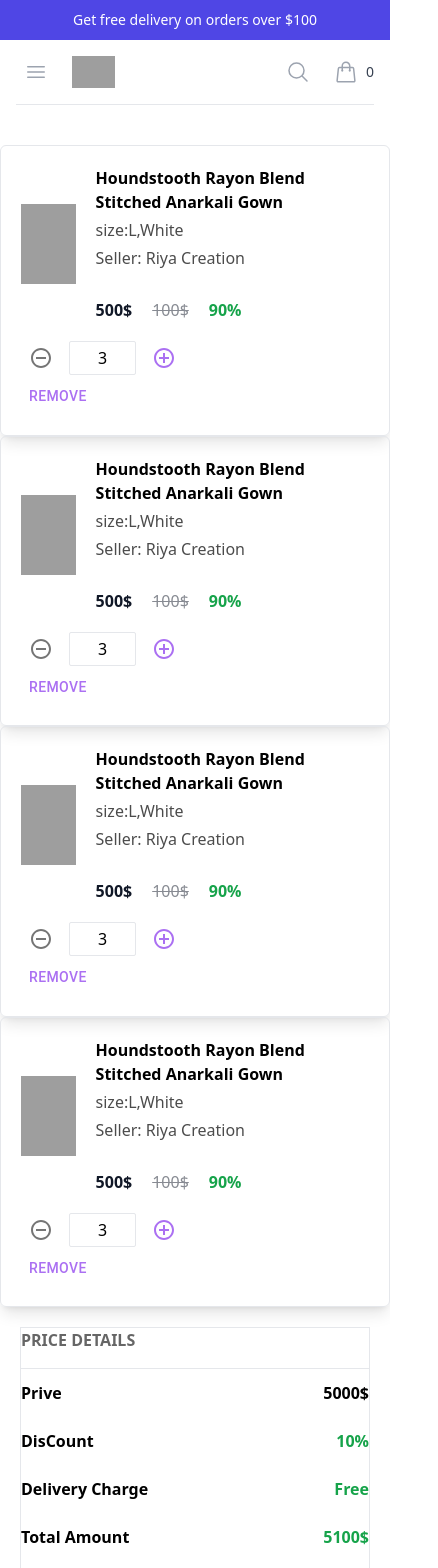
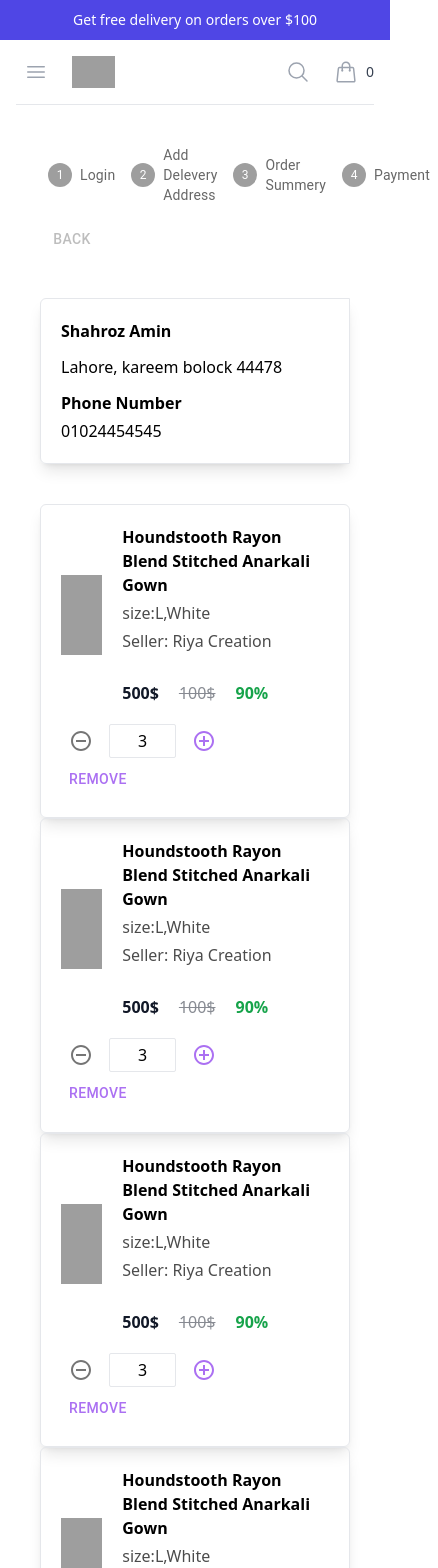
Before and after one commit to shahrozamin0314/All_Files_for_Projects, a React (Create React App) app: page / in a window 390 px wide. Shown: the top 1568 px of the page, 438 px wide, since content can reach past the window. Built offline with nearby package versions, Linux system fonts and the light colour scheme; grey boxes are pictures that could not be loaded.

Commit message:
Add today work

```diff
--- a/src/App.js
+++ b/src/App.js
@@ -2,19 +2,25 @@ import React from "react";
 import Navbar from '../src/components/Navbar'
 import Footer from "./components/Footer/Footer";
 import Cart from "./components/cart/Cart";
+import Checkout from "./components/CheckOut/Checkout";
 
 function App() {
   return (
     <div>
-
-      <Navbar/>
+      <div className="mb-2">
+        <Navbar/>
+      </div>
 
       {/*<HomePage/>*/}
       {/*<Product/>*/}
       {/*<ProductDetails/>*/}
-      <Cart/>
+      {/*<Cart/>*/}
 
+      <Checkout/>
+
+    <div>
       <Footer/>
+    </div>
 
     </div>
   );
--- /dev/null
+++ b/src/components/AddressCard/AddressCard.jsx
@@ -0,0 +1,18 @@
+import React from 'react'
+
+const AddressCard = () => {
+  return (
+    <div>
+        <div className='space-y-3'>
+            <p className='font-semibold'>Shahroz Amin</p>
+            <p>Lahore, kareem bolock 44478</p>
+            <div className='space-y-1'>
+                <p className='font-semibold'>Phone Number</p>
+                <p>01024454545</p>
+            </div>
+        </div>
+    </div>
+  )
+}
+
+export default AddressCard
--- /dev/null
+++ b/src/components/CheckOut/Checkout.jsx
@@ -0,0 +1,84 @@
+import * as React from 'react';
+import Box from '@mui/material/Box';
+import Stepper from '@mui/material/Stepper';
+import Step from '@mui/material/Step';
+import StepLabel from '@mui/material/StepLabel';
+import Button from '@mui/material/Button';
+import Typography from '@mui/material/Typography';
+import { useLocation } from 'react-router-dom';
+import DeliveryAddressForm from './DeliveryAddressForm';
+import OrderSummery from './OrderSummery';
+
+const steps = ['Login', 'Add Delevery Address', 'Order Summery', 'Payment'];
+
+export default function Checkout() {
+    const [activeStep, setActiveStep] = React.useState(0);
+    const location = useLocation();
+    const querySearch = new URLSearchParams(location.search);
+
+    const step = querySearch.get("step");
+
+
+    const handleNext = () => {
+
+
+        setActiveStep((prevActiveStep) => prevActiveStep + 1);
+    };
+
+    const handleBack = () => {
+        setActiveStep((prevActiveStep) => prevActiveStep - 1);
+    };
+
+
+    return (
+
+        <div className='px-10 lg:px-20 mt-10'>
+            <Box sx={{ width: '100%' }}>
+                <Stepper activeStep={step}>
+                    {steps.map((label, index) => {
+                        const stepProps = {};
+                        const labelProps = {};
+
+                        return (
+                            <Step key={label} {...stepProps}>
+                                <StepLabel {...labelProps}>{label}</StepLabel>
+                            </Step>
+                        );
+                    })}
+                </Stepper>
+                {activeStep === steps.length ? (
+                    <React.Fragment>
+                        <Typography sx={{ mt: 2, mb: 1 }}>
+                            All steps completed - you&apos;re finished
+                        </Typography>
+
+                    </React.Fragment>
+                ) : (
+                    <React.Fragment>
+
+
+                        <Box sx={{ display: 'flex', flexDirection: 'row', pt: 2 }}>
+                            <Button
+                                color="inherit"
+                                disabled={activeStep === 0}
+                                onClick={handleBack}
+                                sx={{ mr: 1 }}
+                            >
+                                Back
+                            </Button>
+
+
+                        </Box>
+
+                        <div className='mt-10'>
+                            {step==2? <DeliveryAddressForm/>:<OrderSummery/>}
+                        </div>
+
+                    </React.Fragment>
+                )}
+            </Box>
+        </div>
+
+
+    );
+}
--- /dev/null
+++ b/src/components/CheckOut/DeliveryAddressForm.jsx
@@ -0,0 +1,78 @@
+import { Grid } from '@material-ui/core'
+import React from 'react'
+import AddressCard from '../AddressCard/AddressCard'
+import { Box, Button, TextField } from '@mui/material'
+
+const DeliveryAddressForm = () => {
+
+    const handleSubmit=(e)=>{
+        e.preventDefault();
+        const data= new FormData(e.currentTarget);
+
+        const address={
+            firstName:data.get("firstName"),
+            lastName:data.get("lastName"),
+            streetAddress:data.get("address"),
+            city:data.get("city"),
+            state:data.get("state"),
+            zip:data.get("zip"),
+            mobile:data.get("phoneNumber")
+        }
+
+        console.log("address",address);
+    }
+
+    return (
+        <div>
+            <Grid container spacing={4} >
+                <Grid xs={12} lg={5} className='border rounded-e-md shadow-md h-[30.5rem] overflow-y-scroll'>
+                    <div className='p-5 py-7 border-b cursor-pointer'></div>
+                    <AddressCard />
+                    <Button sx={{ mt: 2, bgcolor: "RGB(145 85 253)" }} size='large' variant='contained'>Delete Here</Button>
+                </Grid>
+
+                <Grid item xs={12} lg={7}>
+                    <Box className="border rounded-ss-md shadow-md p-5">
+
+                        <form onSubmit={handleSubmit}>
+                            <Grid container spacing={3}>
+
+                                <Grid item sx={12} sm={6}>
+                                    <TextField required id='firstName' name='firstName' label='FirstName' fullWidth autoComplete='given-name' />
+                                </Grid>
+                                <Grid item sx={12} sm={6}>
+                                    <TextField required id='lastName' name='lastName' label='LastName' fullWidth autoComplete='given-name' />
+                                </Grid>
+
+                                <Grid item sx={12} sm={12}>
+                                    <TextField required id='address' name='address' label='Address' fullWidth autoComplete='given-name' multiline rows={5} />
+                                </Grid>
+
+                                <Grid item sx={12} sm={6}>
+                                    <TextField required id='city' name='city' label='City' fullWidth autoComplete='given-name' />
+                                </Grid>
+                                <Grid item sx={12} sm={6}>
+                                    <TextField required id='state' name='state' label='State/Province/Rigion' fullWidth autoComplete='given-name' />
+                                </Grid>
+
+                                <Grid item sx={12} sm={6}>
+                                    <TextField required id='zip' name='zip' label='Zip/Postal Code' fullWidth autoComplete='shipping postal-code' />
+                                </Grid>
+                                <Grid item sx={12} sm={6}>
+                                    <TextField required id='phoneNumber' name='phoneNumber' label='PhoneNumber' fullWidth autoComplete='given-name' />
+                                </Grid>
+
+                                <Grid item sx={12} sm={6}>
+                                    <Button sx={{ py:1.5, mt: 2, bgcolor: "RGB(145 85 253)" }} size='large' variant='contained' type='submit' >Deliver Here</Button>
+                                </Grid>
+
+                            </Grid>
+                        </form>
+                    </Box>
+                </Grid>
+            </Grid>
+        </div>
+    )
+}
+
+export default DeliveryAddressForm
--- /dev/null
+++ b/src/components/CheckOut/OrderSummery.jsx
@@ -0,0 +1,64 @@
+import React from 'react'
+import AddressCard from '../AddressCard/AddressCard'
+
+import Button from '@mui/material/Button';
+import CartItem from '../cart/CartItem';
+
+const OrderSummery = () => {
+  return (
+    <div>
+        <div className='p-5 shadow-lg rounded-s-md border'>
+            <AddressCard/>
+        </div>
+
+        <div>
+
+            <div className='lg:grid grid-cols-3 relative mt-10'>
+
+                <div className='col-span-2'>
+                    {[1,1,1,1].map((item)=> <CartItem /> )}
+                </div>
+
+                <div className='px-5 sticky top-0 h-[100vh] mt-5 lg:mt-0'>
+                    <div className='border'>
+                        <p className='uppercase font-bold opacity-60 pb-4'>Price Details</p>
+                        <hr />
+                        <div className='space-y-3 font-semibold mb-10'>
+
+                            <div className='flex justify-between pt-3 text-black'>
+                                <span>Prive</span>
+                                <span>5000$</span>
+                            </div>
+
+                            <div className='flex justify-between pt-3 text-black'>
+                                <span>DisCount</span>
+                                <span className='text-green-600'>10%</span>
+                            </div>
+
+                            <div className='flex justify-between pt-3 text-black'>
+                                <span>Delivery Charge</span>
+                                <span className='text-green-600'>Free</span>
+                            </div>
+
+                            <div className='flex justify-between pt-3 text-black'>
+                                <span>Total Amount</span>
+                                <span className='text-green-600'>5100$</span>
+                            </div>
+                        </div>
+
+                        <Button variant="contained" className='w-full' sx={{ px: "2.5rem", py: "0.7rem", bgcolor: "#9155fd" }} >
+                            CheckOut
+                        </Button>
+                    </div>
+                </div>
+            </div>
+
+        </div>
+
+
+
+    </div>
+  )
+}
+
+export default OrderSummery
```
